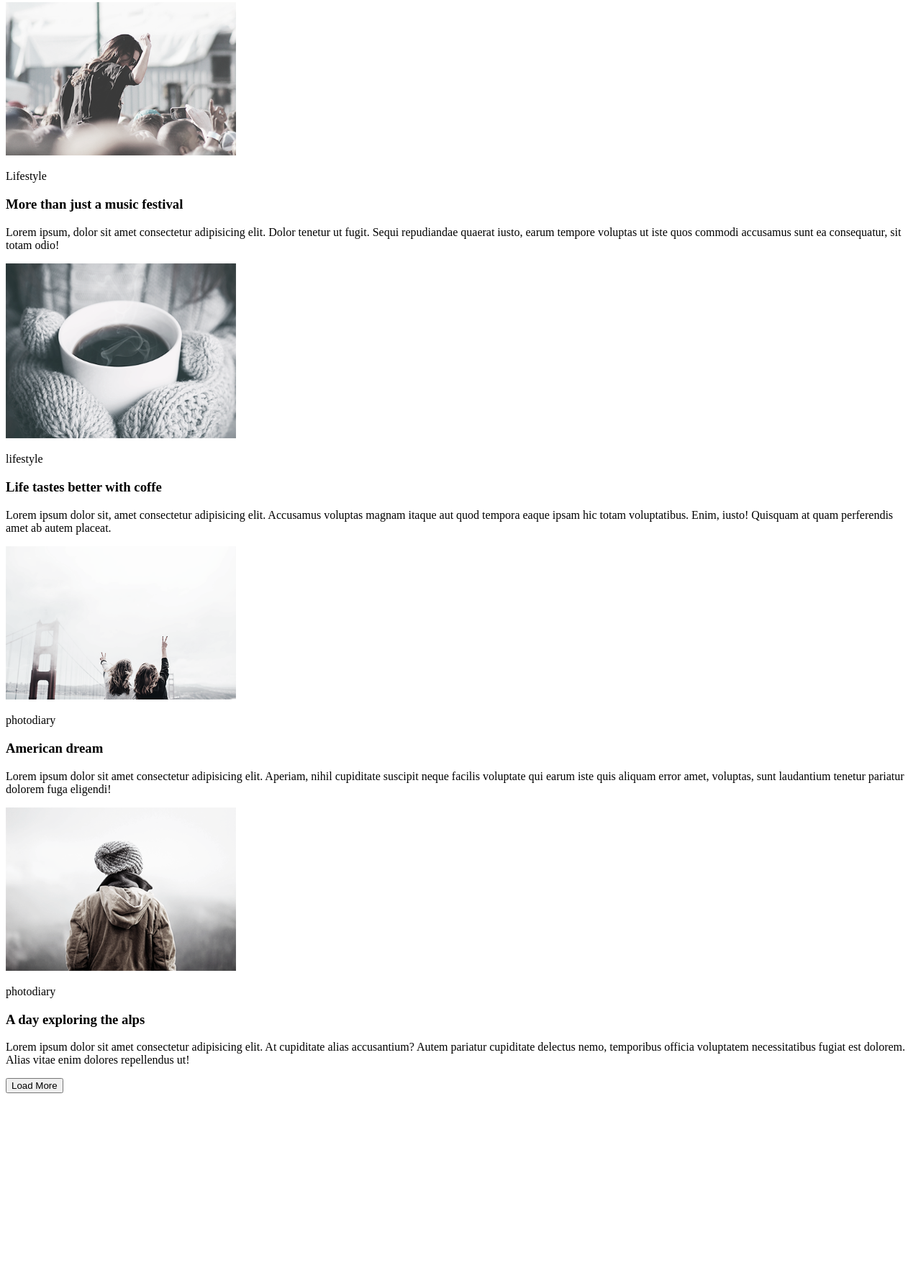
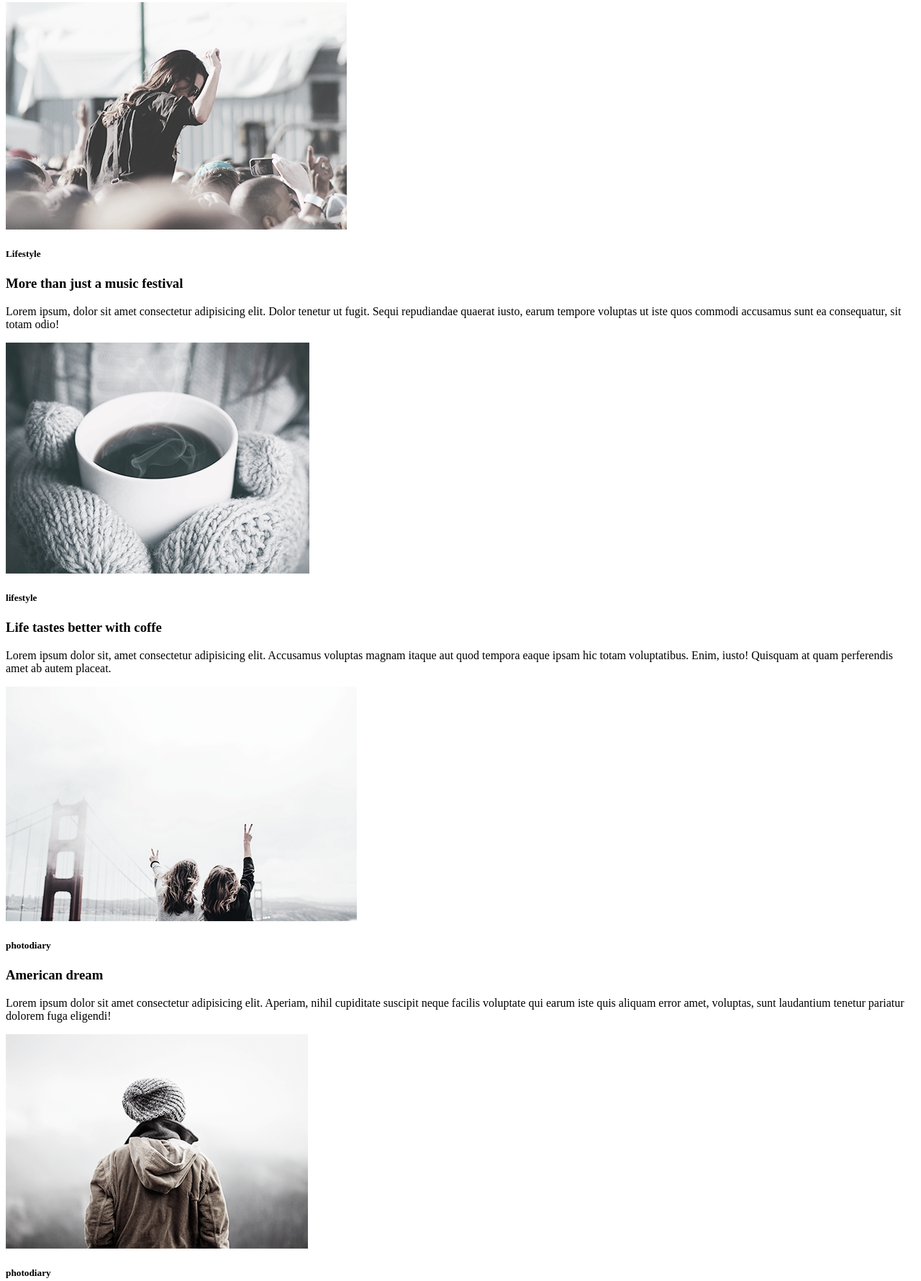
Before and after one commit to Sofol/fe-30, a plain HTML site: page HTML-CSS/module 1-2/index.html in a window 1280 px wide. Shown: the part 101-1881 px from the top of the page at 72% size. Before the commit the page ends 1628 px from the top, so only its background shows below. Drawn offline with Linux system fonts and the light colour scheme.

Commit message:
fixed errors

```diff
--- a/HTML-CSS/module 1-2/index.html
+++ b/HTML-CSS/module 1-2/index.html
@@ -1,38 +1,40 @@
 <!DOCTYPE html>
 <html>
-    <naw>
+    <head>
+        <meta charset="UTF-8">
+       <title>Модуль 1</title>
+   </head>
+    <body>
         <ul>
             <li><a href="#">lifestyle</a></li>
             <li><a href="#">photodiary</a></li>
             <li><a href="#">music</a></li>
             <li><a href="#">travel</a></li>
         </ul>
-        <p><img src="./images/image.png" width="320" hight="240"></p>
-        <p>Lifestyle</p>
+        <p><img src="./images/image.png" alt="Lifestyle"></p>
+        <h5>Lifestyle</h5>
     <section>
         <h3>More than just a music festival</h3>
         <p>Lorem ipsum, dolor sit amet consectetur adipisicing elit. Dolor tenetur ut fugit. Sequi repudiandae quaerat iusto, earum tempore voluptas ut iste quos commodi accusamus sunt ea consequatur, sit totam odio!</p>
     </section>
-      <p><img src="./images/coffe.png" width="320" hight="240"></p>
-      <p>lifestyle</p>
+      <p><img src="./images/coffe.png" alt="lifestyle"></p>
+      <h5>lifestyle</h5>
     <section>
         <h3>Life tastes better with coffe</h3>
         <p>Lorem ipsum dolor sit, amet consectetur adipisicing elit. Accusamus voluptas magnam itaque aut quod tempora eaque ipsam hic totam voluptatibus. Enim, iusto! Quisquam at quam perferendis amet ab autem placeat.</p>
     </section>
-    <p><img src="./images/image4.png" width="320" hight="240"></p>
-    <p>photodiary</p>
+    <p><img src="./images/image4.png" alt="photodiary"></p>
+    <h5>photodiary</h5>
     <section>
         <h3>American dream</h3>
         <p>Lorem ipsum dolor sit amet consectetur adipisicing elit. Aperiam, nihil cupiditate suscipit neque facilis voluptate qui earum iste quis aliquam error amet, voluptas, sunt laudantium tenetur pariatur dolorem fuga eligendi!</p>
     </section>
-    <p><img src="./images/image2.png" width="320" hight="240"></p>
-    <p>photodiary</p>
+    <p><img src="./images/image2.png" alt="photodiary"></p>
+    <h5>photodiary</h5>
     <section>
         <h3>A day exploring the alps</h3>
         <p>Lorem ipsum dolor sit amet consectetur adipisicing elit. At cupiditate alias accusantium? Autem pariatur cupiditate delectus nemo, temporibus officia voluptatem necessitatibus fugiat est dolorem. Alias vitae enim dolores repellendus ut!</p>
     </section>
-    <form action="https://www.worldatlas.com/aatlas/infopage/alps.htm">
-         <button type="submit">Load More</button>
-    </form>
-   </naw>
+         <button type="#">Load More</button>
+   </body>
  </html>
```
